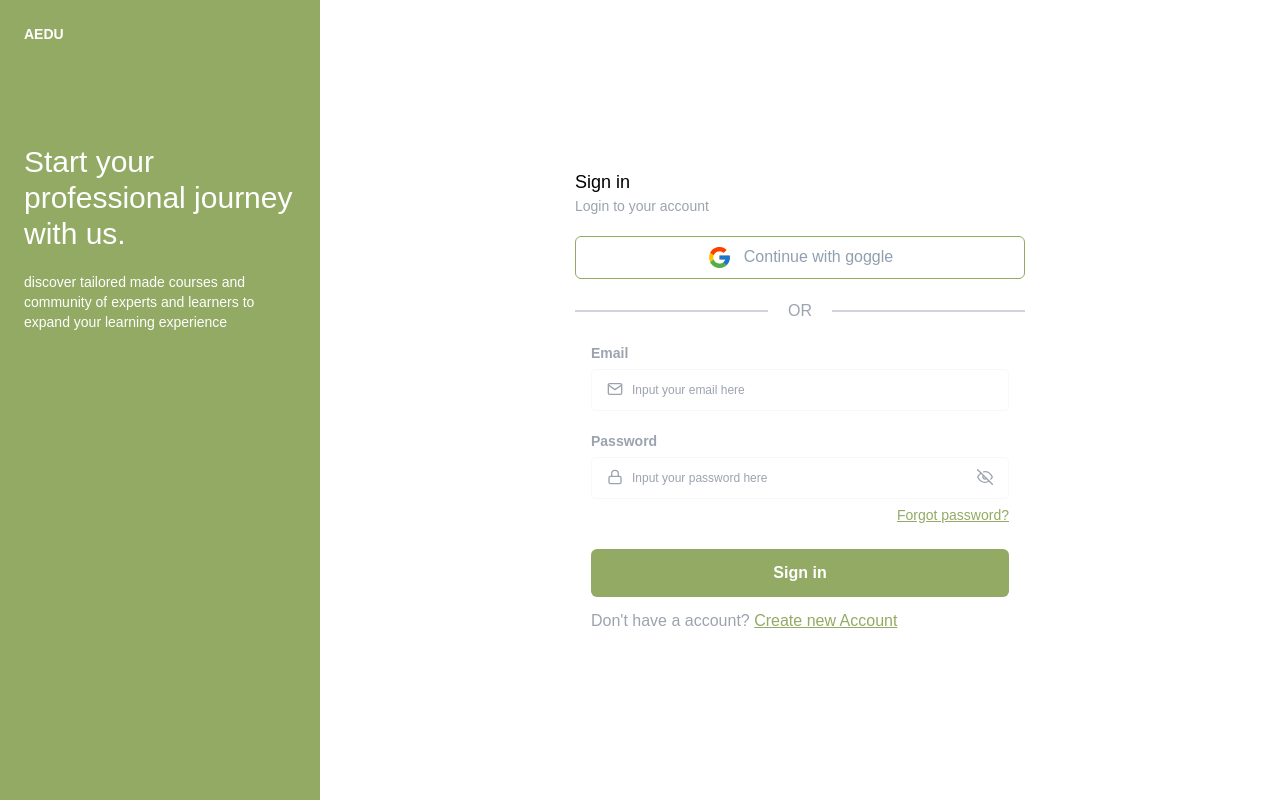
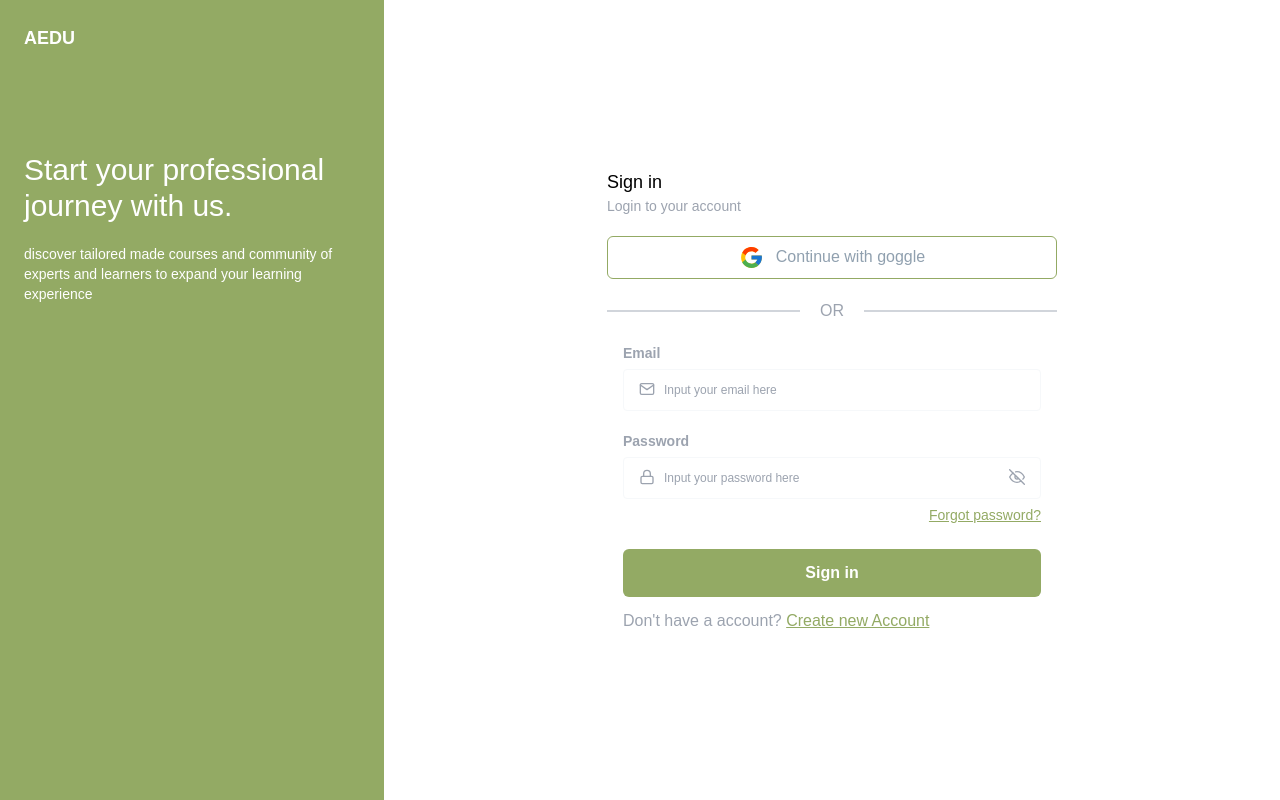
Before and after one commit to AmienulRana/aeduweb, a Next.js app: page / in a window 1280 px wide. Built offline with nearby package versions, Linux system fonts and the light colour scheme.

Commit message:
change width in sidebar'

```diff
--- a/src/components/layout/auth.tsx
+++ b/src/components/layout/auth.tsx
@@ -15,8 +15,8 @@ export default function AuthLayout({
 }: AuthLayoutProp) {
   return (
     <div className="flex min-h-screen">
-      <div className="w-1/4 hidden md:block py-6 max-w-[600px] text-white min-h-screen px-6 bg-primary">
-        <p className="text-sm font-semibold">AEDU</p>
+      <div className="w-[30%] hidden md:block py-6 max-w-[600px] text-white min-h-screen px-6 bg-primary">
+        <p className="text-lg font-semibold">AEDU</p>
         <div className="translate-y-[100px]">
           <h1 className="text-3xl">Start your professional journey with us.</h1>
           <p className="text-sm mt-5">
```
